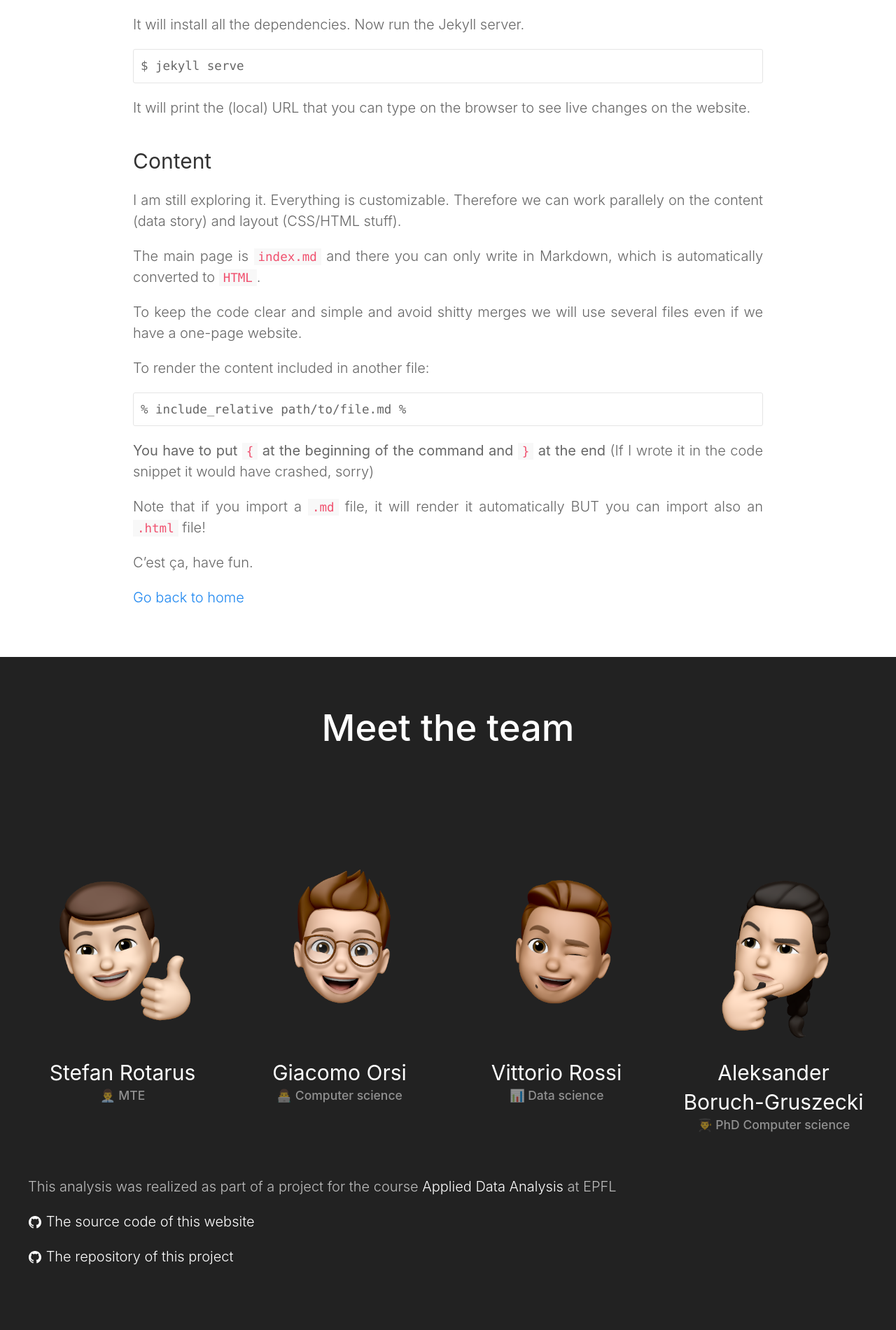
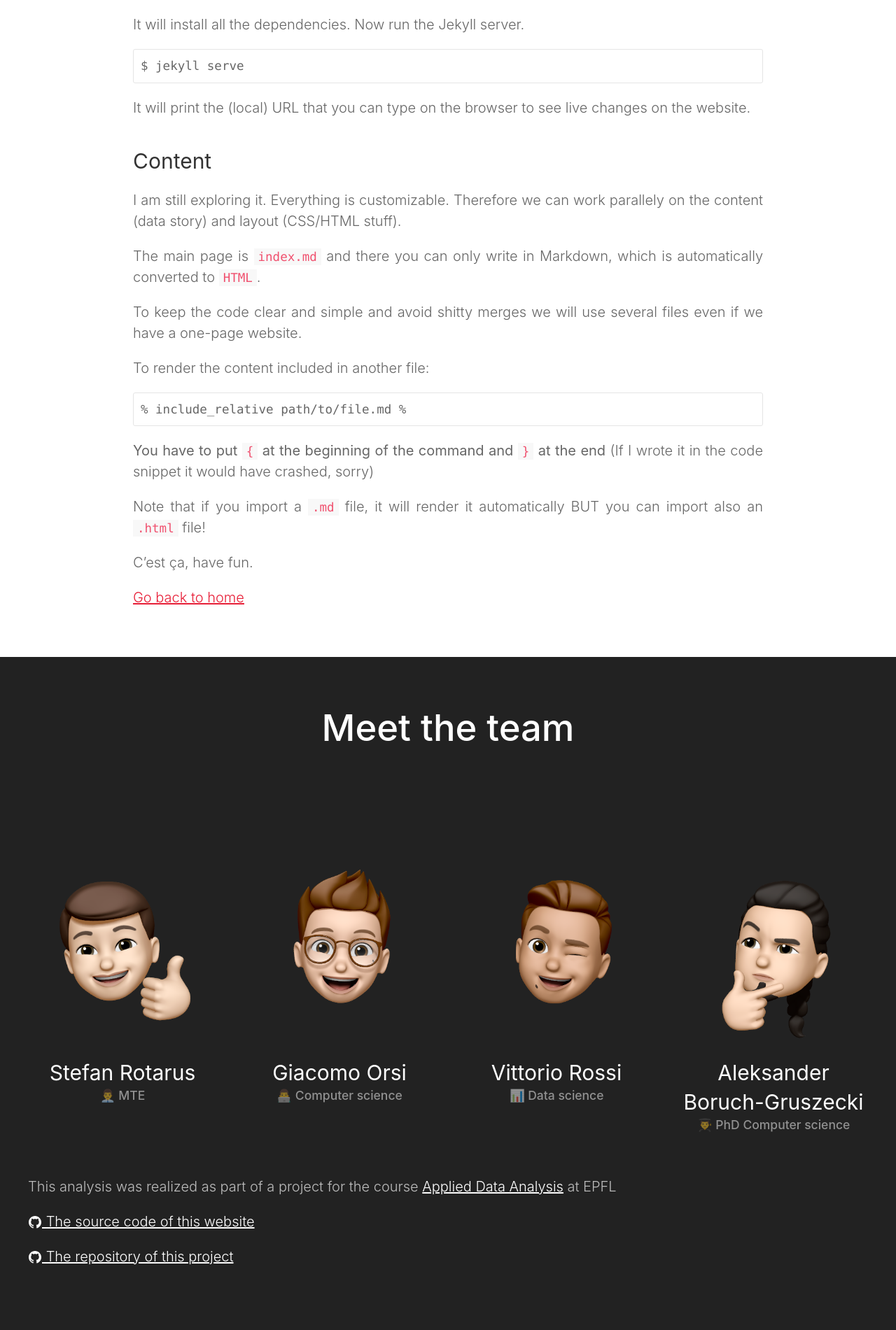
Before and after one commit to giacomoorsi/usa-news-politicization, a Jekyll site: the page built from instructions.md, in a window 1280 px wide. Shown: the part 1673-3574 px from the top of the page at 70% size. Built offline with Jekyll 4.4.1, drawn with Linux system fonts in a browser that asks for light colours; nearby versions of some CDN libraries.

Commit message:
Some updates

```diff
--- a/_includes/muesli-footer.html
+++ b/_includes/muesli-footer.html
@@ -40,8 +40,8 @@
   <p>This analysis was realized as part of a project for the course <a href="https://ada.epfl.ch">Applied Data
       Analysis</a> at EPFL
   <p>
-    <a href="https://github.com/giacomoorsi/usa-news-politicization/"><span uk-icon="github"> </span> The source code of this website</a>
+    <a target="_blank" href="https://github.com/giacomoorsi/usa-news-politicization/"><span uk-icon="github"> </span> The source code of this website</a>
   </p>
-  <p><a href="https://github.com/epfl-ada/ada-2021-project-muesli"><span uk-icon="github"> </span> The repository of this project</a></p>
+  <p><a target="_blank" href="https://github.com/epfl-ada/ada-2021-project-muesli"><span uk-icon="github"> </span> The repository of this project</a></p>
 
 </div>
--- a/css/custom.css
+++ b/css/custom.css
@@ -257,3 +257,12 @@ b {
     line-height: 0;
     border-radius: 2px;
 }
+
+a {
+    color : #E71D36;
+    text-decoration: underline
+}
+
+a:hover {
+    color: #000
+}
--- a/home/introduction/metrics.html
+++ b/home/introduction/metrics.html
@@ -7,7 +7,7 @@
 <div class="uk-child-width-1-2@m uk-grid-small uk-grid-match" uk-grid>
     <div>
         <div class="uk-card uk-card-red uk-card-body uk-card-hover" style="border-radius: 20px;">
-            <div class="uk-card-badge uk-label uk-card-badge-fox-news">Hey CNN, we want to know the good news as well</div>
+            <div class="uk-card-badge uk-label uk-card-badge-fox-news">Hey CNN, can you tell us something other than politics?</div>
             <h3 class="uk-card-title">Politicization</h3>
             <p>Rate at which news sources report quotes by politicians compared to any other speaker.</p>
             <!-- Possibly add floating text popup containing "Hey CNN! We want to know the good news as well! *angry emoji*" -->
@@ -15,7 +15,7 @@
     </div>
     <div>
         <div class="uk-card uk-card-primary uk-card-body uk-card-hover" style="border-radius: 20px;">
-            <div class="uk-card-badge uk-label uk-card-badge-cnn">Hey Fox News, we want to know what the other party is doing well</div>
+            <div class="uk-card-badge uk-label uk-card-badge-cnn">Hey Fox News, are you able to tell something good about democrats?</div>
             <h3 class="uk-card-title">Polarization</h3>
             <p>Rate at which news sources report quotes from a particular political party. </p>
             <!-- Hey Fox News! We want to know what the others are doing nicely as well! *angry emoji* -->
```
Also changed, not shown: index.md (+4 -4 lines), plots/pew_twitter.html (+1 -1 lines), README.md.
